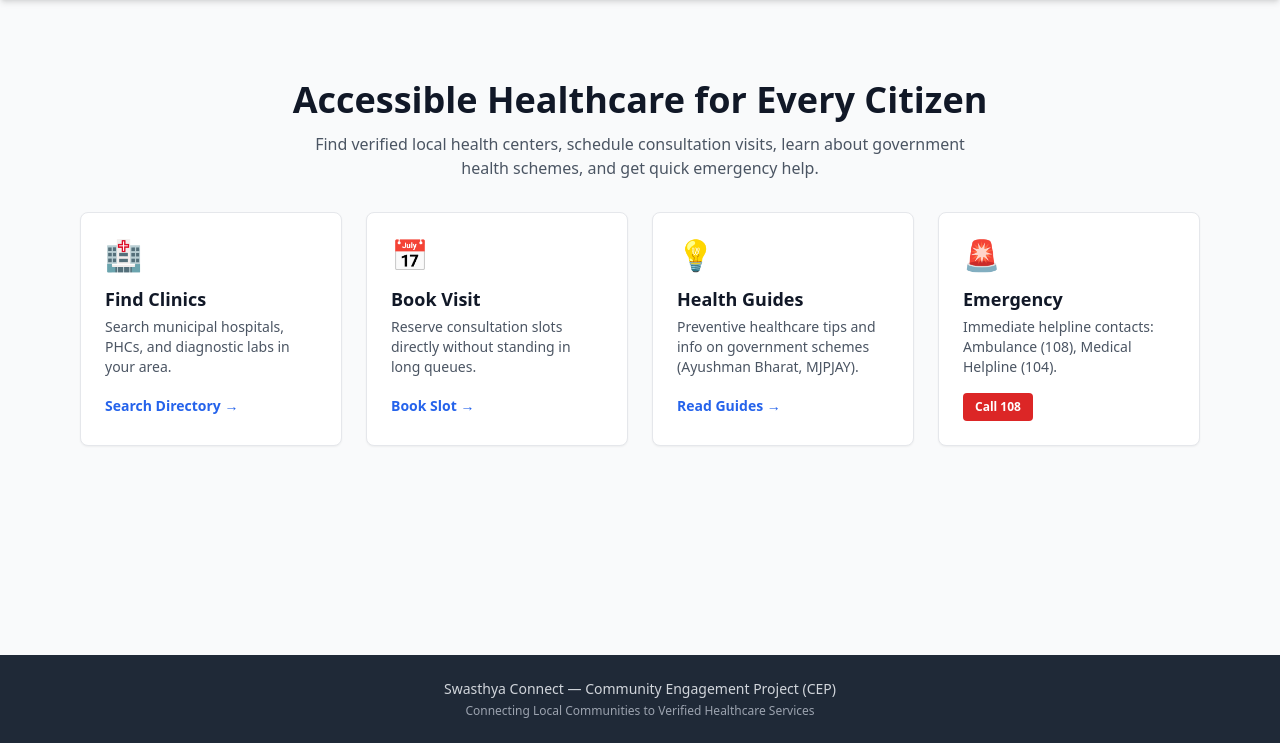
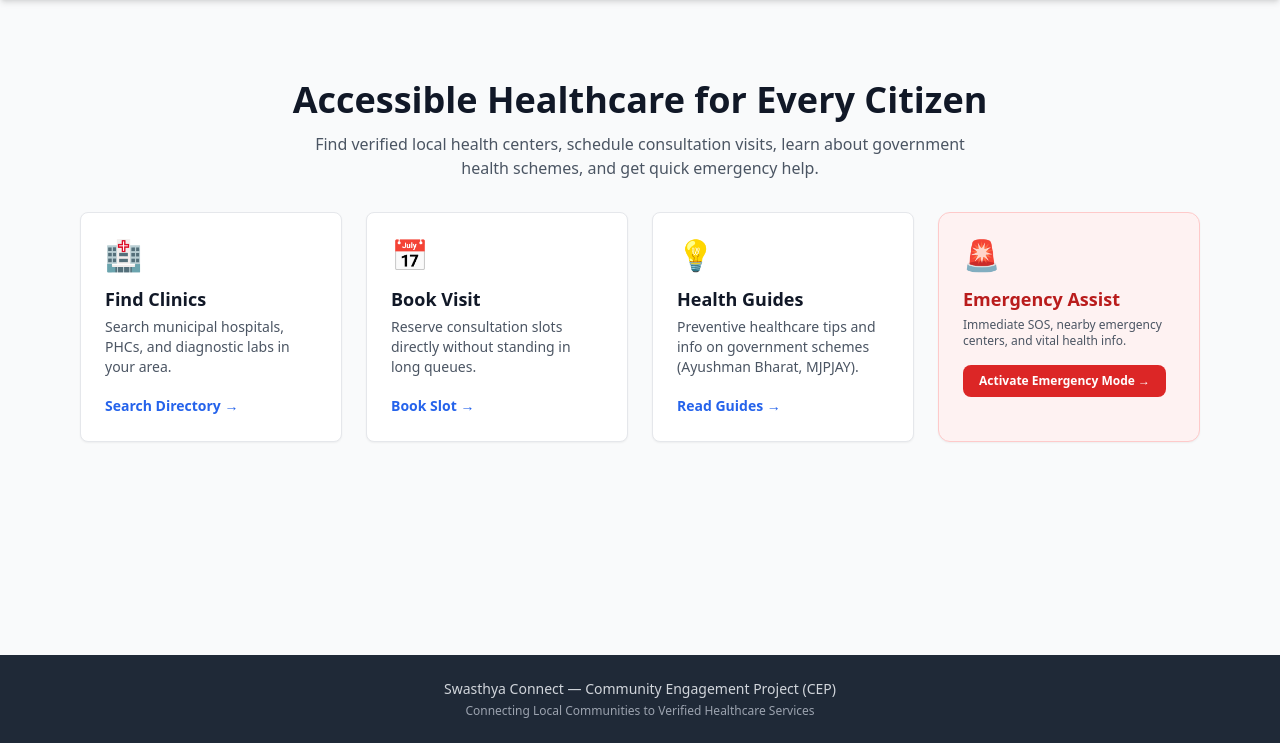
Before and after one commit to Tanishq1205/swasthya-connect, a Flask app: page / in a window 1280 px wide. Shown: the part 57-800 px from the top of the page. Run offline with Flask 3, Linux system fonts and the light colour scheme; some libraries are stand-ins or nearby versions.

Commit message:
Added Emergency Mode page and links

```diff
--- a/templates/index.html
+++ b/templates/index.html
@@ -35,11 +35,15 @@
         </div>
 
         <!-- Emergency Action Card -->
-        <div class="bg-white p-6 rounded-lg shadow-sm border hover:shadow-md transition">
+        <!-- Emergency Card in templates/index.html -->
+        <div class="bg-red-50 border border-red-200 p-6 rounded-xl shadow-sm">
             <div class="text-3xl mb-3">🚨</div>
-            <h2 data-key="card_emerg_title" class="text-lg font-bold text-gray-900 mb-1">Emergency</h2>
-            <p data-key="card_emerg_desc" class="text-sm text-gray-600 mb-4">Immediate helpline contacts: Ambulance (108), Medical Helpline (104).</p>
-            <a data-key="btn_call_108" href="tel:108" class="inline-block bg-red-600 text-white text-xs font-bold px-3 py-1.5 rounded">Call 108</a>
+            <h3 class="text-lg font-bold text-red-700 mb-1">Emergency Assist</h3>
+            <p class="text-xs text-gray-600 mb-4">Immediate SOS, nearby emergency centers, and vital health info.</p>
+            <a href="/emergency" class="inline-block bg-red-600 hover:bg-red-700 text-white text-xs font-bold py-2 px-4 rounded-lg transition-colors">
+                Activate Emergency Mode →
+            </a>
+        </div>
         </div>
     </div>
 </div>
```
